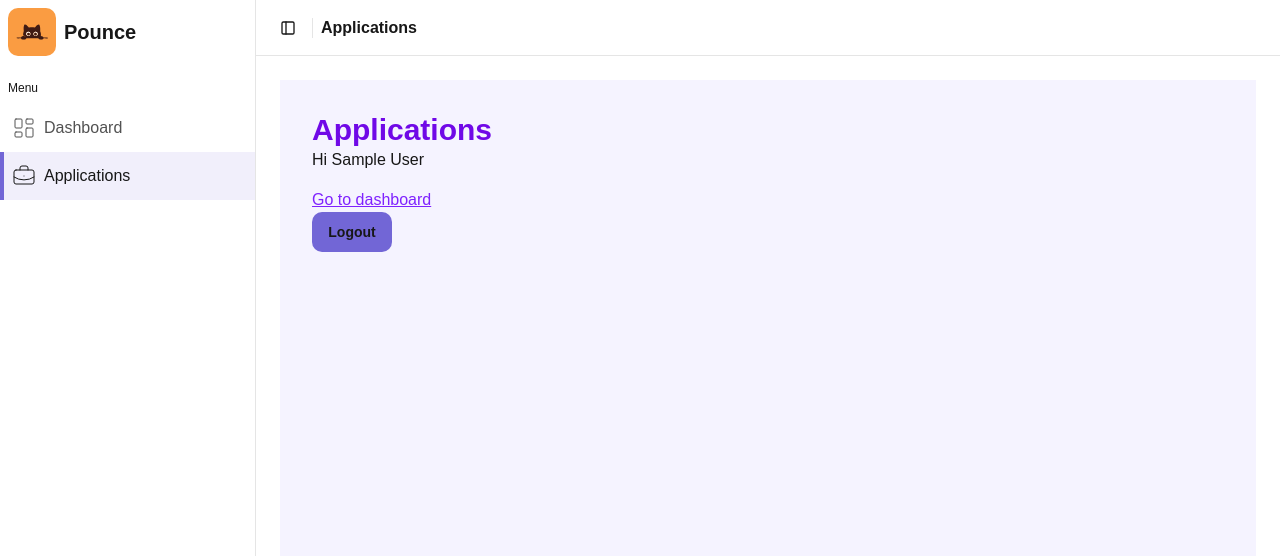
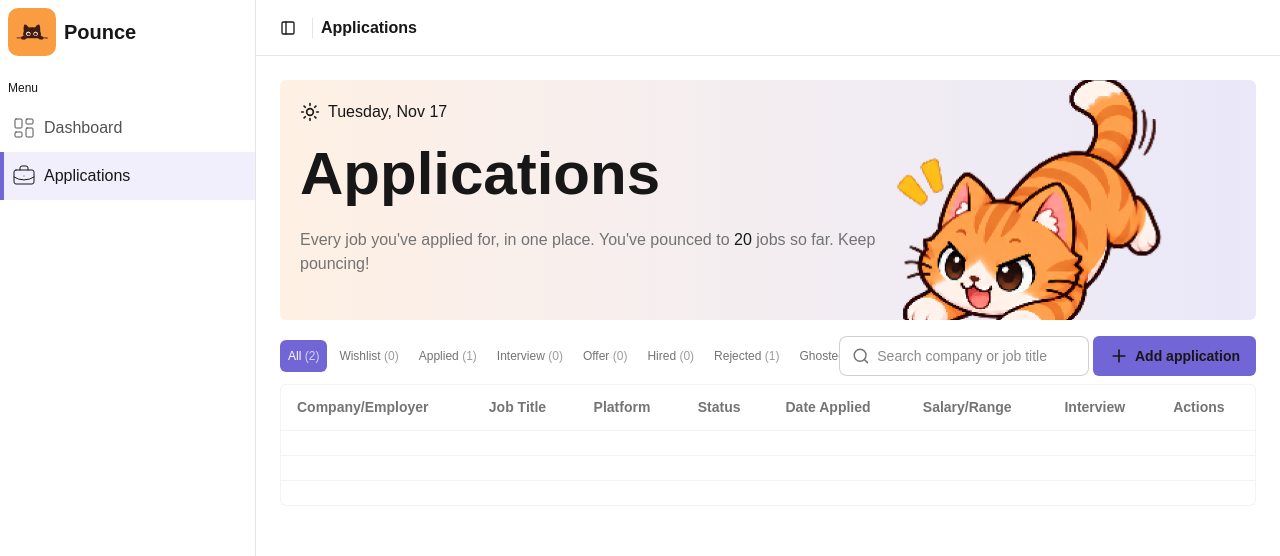
Before and after one commit to benzbarquilla/pounce, a React (Vite) app in the folder frontend/: page /applications in a window 1280 px wide. Shown: the top 556 px of the page. Built offline with nearby package versions, Linux system fonts and the light colour scheme; no server answers; sample sign-in values are in the browser's storage.

Commit message:
layout adjustments

```diff
--- a/frontend/src/components/Banner.jsx
+++ b/frontend/src/components/Banner.jsx
@@ -18,11 +18,11 @@ const Banner = ({ title, children, mascot = Mascot, mascotPosition = "" }) => {
   return (
     <section className="relative overflow-hidden flex justify-between p-5 rounded-sm md:min-h-55 bg-linear-to-r from-brand/15 to-[#7266d6]/15 ">
       <div className="max-w-xl md:pb-6">
-        <p className="flex items-center gap-2 ">
+        <p className="flex items-center gap-2">
           {isDaytime() ? (
-            <Sun strokeWidth={2} width={20} />
+            <Sun strokeWidth={2} className="size-5" />
           ) : (
-            <Moon strokeWidth={2} />
+            <Moon strokeWidth={2} className="size-5" />
           )}
           {getFormattedDate()}
         </p>
--- a/frontend/src/components/Button.jsx
+++ b/frontend/src/components/Button.jsx
@@ -1,13 +1,5 @@
-const variants = {
-  primary: "btn-neutral",
-  secondary: "btn-outline btn-primary",
-  danger: "btn-error",
-  ghost: "btn-ghost",
-};
-
 const Button = ({
   children,
-  variant = "primary",
   loading = false,
   type = "button",
   className = "",
@@ -17,7 +9,7 @@ const Button = ({
   return (
     <button
       type={type}
-      className={`btn ${variants[variant]} ${className} rounded-lg text-heading bg-button border-none shadow-none hover:text-white hover:bg-button-hover `}
+      className={`btn ${className} rounded-sm text-heading bg-button border-none shadow-none hover:text-white hover:bg-button-hover `}
       disabled={disabled || loading}
       {...props}
     >
--- a/frontend/src/components/DashboardLayout.jsx
+++ b/frontend/src/components/DashboardLayout.jsx
@@ -14,7 +14,7 @@ const DashboardLayout = () => {
   return (
     <SidebarProvider style={{ "--sidebar-width-icon": "4rem" }}>
       <Sidebar />
-      <main className="flex min-h-svh flex-1 flex-col">
+      <main className="flex min-h-svh min-w-0 flex-1 flex-col">
         <header className="flex h-14 items-center gap-2 border-b px-4">
           <SidebarTrigger />
           <div className="h-5 w-px bg-border" />
--- a/frontend/src/pages/Applications.jsx
+++ b/frontend/src/pages/Applications.jsx
@@ -1,23 +1,140 @@
-import { Link } from "react-router-dom";
-import { useAuth } from "../context/AuthContext";
-import Button from "../components/Button";
+import Banner from "#src/components/Banner.jsx";
+import { useState } from "react";
+import Mascot from "../assets/mascot/pouncing.svg";
+import { Search, Plus } from "lucide-react";
+import Button from "#src/components/Button.jsx";
+
+const statuses = [
+  "all",
+  "wishlist",
+  "applied",
+  "interview",
+  "offer",
+  "hired",
+  "rejected",
+  "ghosted",
+];
 
 const Applications = () => {
-  const { user, logout } = useAuth();
+  const [search, setSearch] = useState();
+  const [selectedStatus, setSelectedStatus] = useState("all");
+  const applications = [
+    { id: 1, status: "applied" },
+    { id: 2, status: "rejected" },
+  ];
+  // const filteredApplications =
+  //   selectedStatus === "all"
+  //     ? applications
+  //     : applications.filter((app) => app.status === selectedStatus);
+
   return (
-    <div className="min-h-screen bg-violet-50 p-8">
-      <h1 className="text-3xl font-bold text-violet-700">Applications </h1>
-      <h2>Hi {user?.name}</h2>
-      <p className="mt-4">
-        <Link to="/dashboard" className="text-violet-600 underline">
-          Go to dashboard
-        </Link>
-      </p>
+    <main className="space-y-4">
+      <Banner title="Applications" mascot={Mascot} mascotPosition="-bottom-22">
+        Every job you've applied for, in one place. You've pounced to{" "}
+        <span className="font-medium text-heading">20</span> jobs so far. Keep
+        pouncing!
+      </Banner>
 
-      <Button onClick={logout} className="w-20">
-        Logout
-      </Button>
-    </div>
+      <section>
+        <div className="flex flex-col-reverse gap-2 md:flex-row justify-between mb-2">
+          <div className="flex flex-wrap md:flex-nowrap gap-1 py-1">
+            {statuses.map((status) => {
+              const isActive = selectedStatus === status;
+              const count =
+                status === "all"
+                  ? applications.length
+                  : applications.filter((app) => app.status === status).length;
+
+              return (
+                <button
+                  key={status}
+                  type="button"
+                  onClick={() => setSelectedStatus(status)}
+                  aria-pressed={isActive}
+                  className={`shrink-0 rounded-sm p-1 md:px-2 text-xs capitalize ${
+                    isActive
+                      ? "bg-purple text-white"
+                      : "bg-card text-muted-foreground hover:text-heading"
+                  }`}
+                >
+                  {status} <span className="opacity-70">({count})</span>
+                </button>
+              );
+            })}
+          </div>
+
+          <div className="flex w-full  gap-1 sm:w-md">
+            <label className="input">
+              <Search className="opacity-60 size-5" />
+              <input
+                type="search"
+                className="grow"
+                value={search}
+                onChange={(e) => setSearch(e.target.value)}
+                placeholder="Search company or job title"
+                aria-label="Search applications"
+              />
+            </label>
+            <Button>
+              <Plus strokeWidth={2} className="size-5" />
+              <span className="hidden sm:inline">Add application</span>
+            </Button>
+          </div>
+        </div>
+        <div className="overflow-x-auto rounded-sm border border-base-content/5 bg-base-100">
+          <table className="table">
+            {/* head */}
+            <thead>
+              <tr>
+                <th>Company/Employer</th>
+                <th>Job Title</th>
+                <th>Platform</th>
+                <th>Status</th>
+                <th>Date Applied</th>
+                <th>Salary/Range</th>
+                <th>Interview</th>
+                <th>Actions</th>
+              </tr>
+            </thead>
+            <tbody>
+              {/* row 1 */}
+              <tr>
+                <th></th>
+                <th></th>
+                <th></th>
+                <th></th>
+                <th></th>
+                <th></th>
+                <th></th>
+                <th></th>
+              </tr>
+              {/* row 2 */}
+              <tr>
+                <th></th>
+                <th></th>
+                <th></th>
+                <th></th>
+                <th></th>
+                <th></th>
+                <th></th>
+                <th></th>
+              </tr>
+              {/* row 3 */}
+              <tr>
+                <th></th>
+                <th></th>
+                <th></th>
+                <th></th>
+                <th></th>
+                <th></th>
+                <th></th>
+                <th></th>
+              </tr>
+            </tbody>
+          </table>
+        </div>
+      </section>
+    </main>
   );
 };
 
--- a/frontend/src/pages/Register.jsx
+++ b/frontend/src/pages/Register.jsx
@@ -149,7 +149,7 @@ const Register = () => {
                   )}
 
                   <Button type="submit" loading={loading} className="mt-3">
-                    {loading ? "Creating account..." : "Sign up"}
+                    {loading ? "Creating account..." : "Create account"}
                   </Button>
                 </form>
                 <div className="flex justify-center gap-1 mt-10">
```
